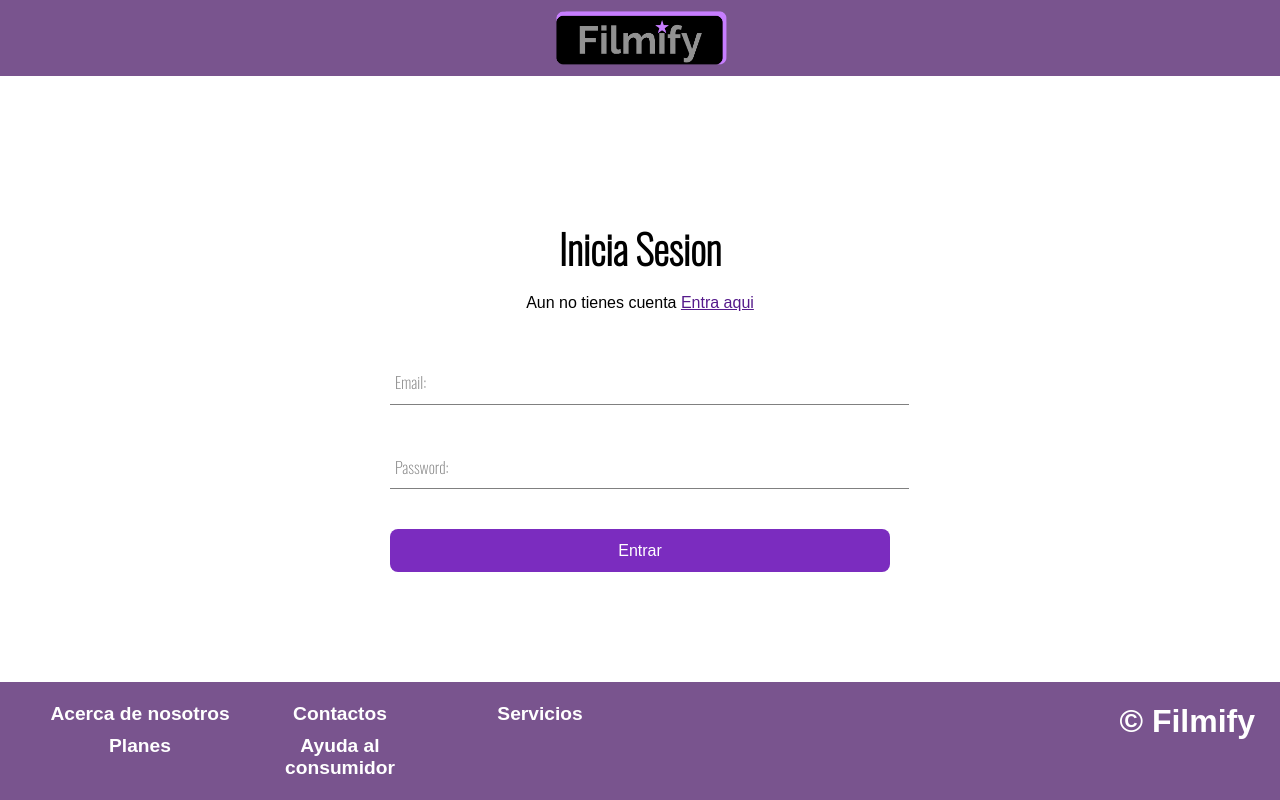
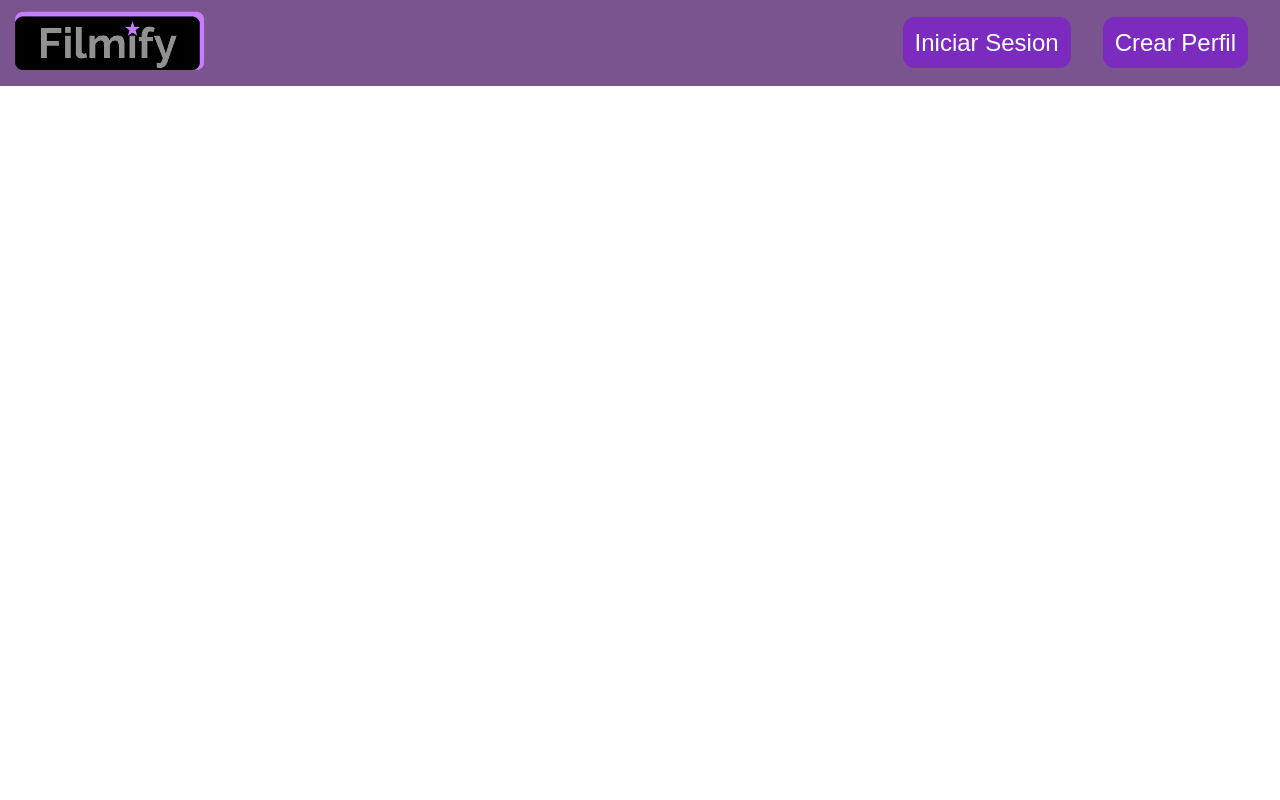
Before and after one commit to NataliaTurmeque/Filmify, a React (Vite) app in the folder filmify/: page / in a window 1280 px wide. Built offline with nearby package versions, Linux system fonts and the light colour scheme.

Commit message:
Login y Register Terminado

```diff
--- a/filmify/src/App.jsx
+++ b/filmify/src/App.jsx
@@ -0,0 +1,30 @@
+import { useRoutes,BrowserRouter} from 'react-router-dom'
+import React from 'react'
+import Home from './pages/Home'
+import Login from './pages/LoginSection'
+import Registro from './pages/RegisterSection'
+
+
+const AppRoutes =()=>{
+  let routes = useRoutes([
+    { path: '/', element: <Home/>},
+    { path: '/Login', element: <Login/>},
+    { path: '/Register', element: <Registro/>},
+
+  ])
+  return routes
+}
+
+
+
+function App() {
+  return (
+    <>
+     <BrowserRouter>
+      <AppRoutes/>
+     </BrowserRouter>
+    </>
+  )
+}
+
+export default App
--- /dev/null
+++ b/filmify/src/components/Header.jsx
@@ -0,0 +1,22 @@
+import { NavLink } from 'react-router-dom'
+import React from 'react'
+import Logo from '../assets/Logo.png'
+import '../style/Header2.css'
+
+function MainNavBar() {
+  return (
+    <nav>
+        <div className='logo'> <img src={Logo} alt="" /></div>
+        <ul className='sites'>
+            <li className="nav-item">
+              <NavLink className="nav-link" to="/Login">Iniciar Sesion</NavLink>
+            </li>
+            <li className="nav-item">
+              <NavLink className="nav-link" to="/Register">Crear Perfil</NavLink>
+            </li>
+        </ul>
+    </nav>
+  )
+}
+
+export default MainNavBar
--- a/filmify/src/components/Header1.jsx
+++ /dev/null
@@ -1,11 +0,0 @@
-import React from 'react'
-import Logo from '../assets/Logo.png'
-function Header1() {
-  return (
-    <header>
-            <img src={Logo} alt="" />
-    </header>
-  )
-}
-
-export default Header1
--- a/filmify/src/main.jsx
+++ b/filmify/src/main.jsx
@@ -1,13 +1,12 @@
 import React from 'react'
 import ReactDOM from 'react-dom/client'
-import Login from './pages/LoginSection'
-import Register from './pages/RegisterSection'
+import App from './App'
 
 
 ReactDOM.createRoot(document.getElementById('root')).render(
 
   <React.StrictMode>
-    <Login></Login>
+    <App></App>
   </React.StrictMode>,
 
 )
--- /dev/null
+++ b/filmify/src/pages/Home.jsx
@@ -0,0 +1,15 @@
+import React from 'react'
+import Header from '../components/Header'
+
+function Home() {
+  return (
+    <div className='Page-contend'>
+            <Header></Header>
+            <main>
+
+            </main>
+    </div>
+  )
+}
+
+export default Home
--- a/filmify/src/pages/LoginSection.jsx
+++ b/filmify/src/pages/LoginSection.jsx
@@ -1,18 +1,19 @@
 import React from 'react'
 import "../style/LoginSection.css"
-import Header from '../components/Header1'
-import Footer from '../components/Footer1'
+import Header from '../components/Header'
+import Footer from '../components/Footer'
+import { NavLink } from 'react-router-dom'
 
 
 
 function LoginSection() {
   return (
     <div className="app-container">
-        <Header></Header>
+        <Header/>
         <main>
          <form className='form'>
                 <h2 className='form_title'>Inicia Sesion</h2>
-                <p className='form_paragraph'>Aun no tienes cuenta <a href=''> Entra aqui</a></p>
+                <p className='form_paragraph'>Aun no tienes cuenta <NavLink to='/Register'> Entra aqui</NavLink></p>
 
                 <div className='form_container'>
                     <div className='form_group'>
@@ -28,9 +29,10 @@ function LoginSection() {
                     <input type="submit" className="form_submit"  value="Entrar"/>
                 </div>
             </form>
-         </main>
-        <Footer></Footer>
+        </main>
+        <Footer/>
     </div>
+
 
   )
 }
--- a/filmify/src/pages/RegisterSection.jsx
+++ b/filmify/src/pages/RegisterSection.jsx
@@ -1,10 +1,10 @@
 import "../style/LoginSection.css"
-import Header from '../components/Header1'
-import Footer from '../components/Footer1'
+import Header from '../components/Header'
+import Footer from '../components/Footer'
 function LoginSection() {
   return (
     <div className="app-container">
-        <Header></Header>
+        <Header/>
         <main>
          <form className='form' action="">
                 <h2 className='form_title'>Unete a Filmify</h2>
@@ -33,7 +33,7 @@ function LoginSection() {
                 </div>
             </form>
          </main>
-        <Footer></Footer>
+        <Footer/>
     </div>
 
   )
--- /dev/null
+++ b/filmify/src/style/Header2.css
@@ -0,0 +1,50 @@
+:root{
+    /* Colores proyecto */
+    --Navbar:#79548e;
+    --Boton:#641da3;
+    --Hover:#5a189a;
+}
+body{
+    margin: 0;
+}
+nav{
+    display: flex;
+    justify-content: space-between;
+    background-color: var(--Navbar);
+}
+img{
+    margin: 8px 8px 8px 8px;
+    width: 200px;
+}
+ul{
+    list-style: none;
+    display: flex;
+    align-items: center;
+}
+li{
+    margin-right: 2em;
+}
+.nav-link{
+    padding: .5em;
+    border-radius: .5em;
+    background-color:var(--Boton);
+    font-family: Arial, Helvetica, sans-serif;
+    font-size: 1.5em;
+    color: white;
+    text-decoration: none;
+}
+.nav-link:hover{
+    background-color: var(--Hover);
+    animation: pulse 0.3s infinite;
+}
+@keyframes pulse {
+    0% {
+      transform: scale(1);
+    }
+    50% {
+      transform: scale(1.2);
+    }
+    100% {
+      transform: scale(1);
+    }
+  }
```
Also changed, not shown: filmify/src/components/Footer.jsx (renamed from filmify/src/components/Footer1.jsx).
